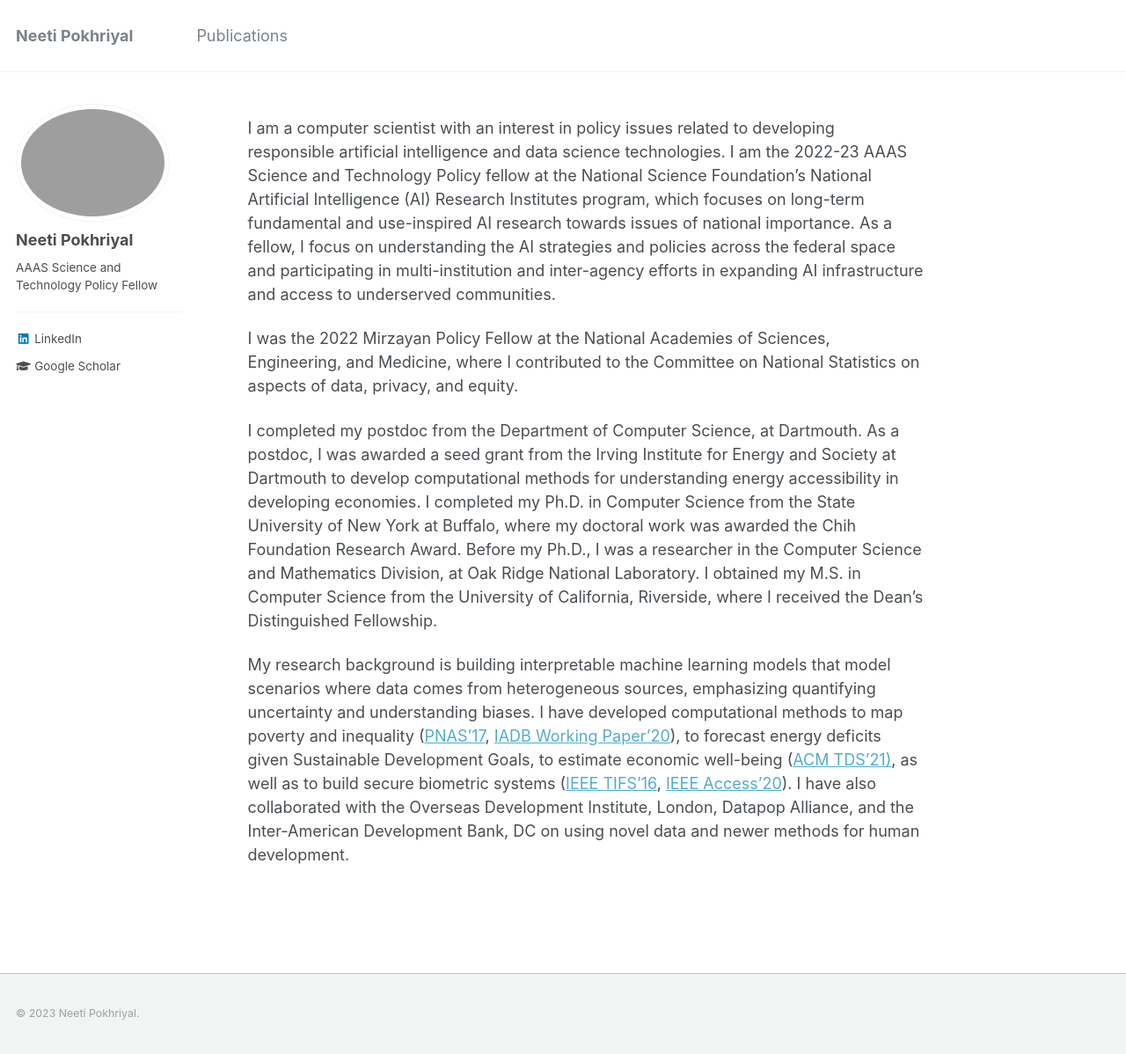
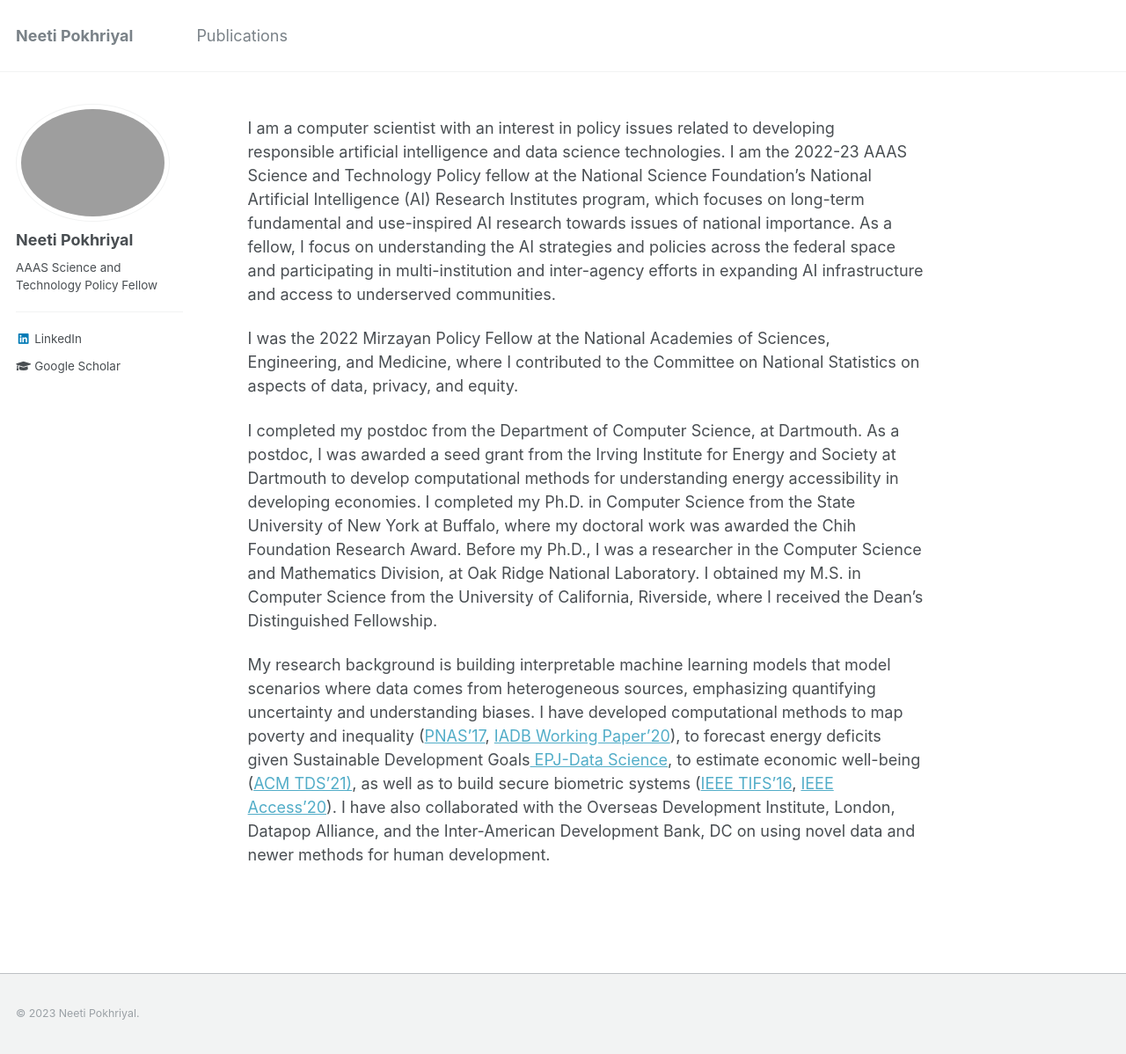
Before and after one commit to neetip/neetip.github.io, a Jekyll site: the page built from _pages/about.md, in a window 1280 px wide and 1198 px high. Shown: the whole window at 88% size. Built offline with Jekyll 4.4.1, drawn with Linux system fonts in a browser that asks for light colours.

Commit message:
Update about.md

```diff
--- a/_pages/about.md
+++ b/_pages/about.md
@@ -13,4 +13,4 @@ I was the 2022 Mirzayan Policy Fellow at the National Academies of Sciences, Eng
 
 I completed my postdoc from the Department of Computer Science, at Dartmouth. As a postdoc, I was awarded a seed grant from the Irving Institute for Energy and Society at Dartmouth to develop computational methods for understanding energy accessibility in developing economies. I completed my Ph.D. in Computer Science from the State University of New York at Buffalo, where my doctoral work was awarded the Chih Foundation Research Award. Before my Ph.D., I was a researcher in the Computer Science and Mathematics Division, at Oak Ridge National Laboratory. I obtained my M.S. in Computer Science from the University of California, Riverside, where I received the Dean’s Distinguished Fellowship.
 
-My research background is building interpretable machine learning models that model scenarios where data comes from heterogeneous sources, emphasizing quantifying uncertainty and understanding biases. I have developed computational methods to map poverty and inequality (<a href="https://www.pnas.org/content/114/46/E9783">PNAS'17</a>, <a href="https://publications.iadb.org/en/estimating-and-forecasting-income-poverty-and-inequality-in-haiti-using-satellite-imagery-and-mobile-phone-data">IADB Working Paper'20</a>), to forecast energy deficits given Sustainable Development Goals, to estimate economic well-being (<a href="https://dl.acm.org/doi/10.1145/3498332">ACM TDS'21)</a>, as well as to build secure biometric systems (<a href="assets/docs/ieee_tifs.pdf">IEEE TIFS'16</a>, <a href="https://ieeexplore.ieee.org/document/9157880">IEEE Access'20</a>). I have also collaborated with the Overseas Development Institute, London, Datapop Alliance, and the Inter-American Development Bank, DC on using novel data and newer methods for human development.
+My research background is building interpretable machine learning models that model scenarios where data comes from heterogeneous sources, emphasizing quantifying uncertainty and understanding biases. I have developed computational methods to map poverty and inequality (<a href="https://www.pnas.org/content/114/46/E9783">PNAS'17</a>, <a href="https://publications.iadb.org/en/estimating-and-forecasting-income-poverty-and-inequality-in-haiti-using-satellite-imagery-and-mobile-phone-data">IADB Working Paper'20</a>), to forecast energy deficits given Sustainable Development Goals<a href="https://epjdatascience.springeropen.com/articles/10.1140/epjds/s13688-022-00371-5"> EPJ-Data Science</a>, to estimate economic well-being (<a href="https://dl.acm.org/doi/10.1145/3498332">ACM TDS'21)</a>, as well as to build secure biometric systems (<a href="assets/docs/ieee_tifs.pdf">IEEE TIFS'16</a>, <a href="https://ieeexplore.ieee.org/document/9157880">IEEE Access'20</a>). I have also collaborated with the Overseas Development Institute, London, Datapop Alliance, and the Inter-American Development Bank, DC on using novel data and newer methods for human development.
```
